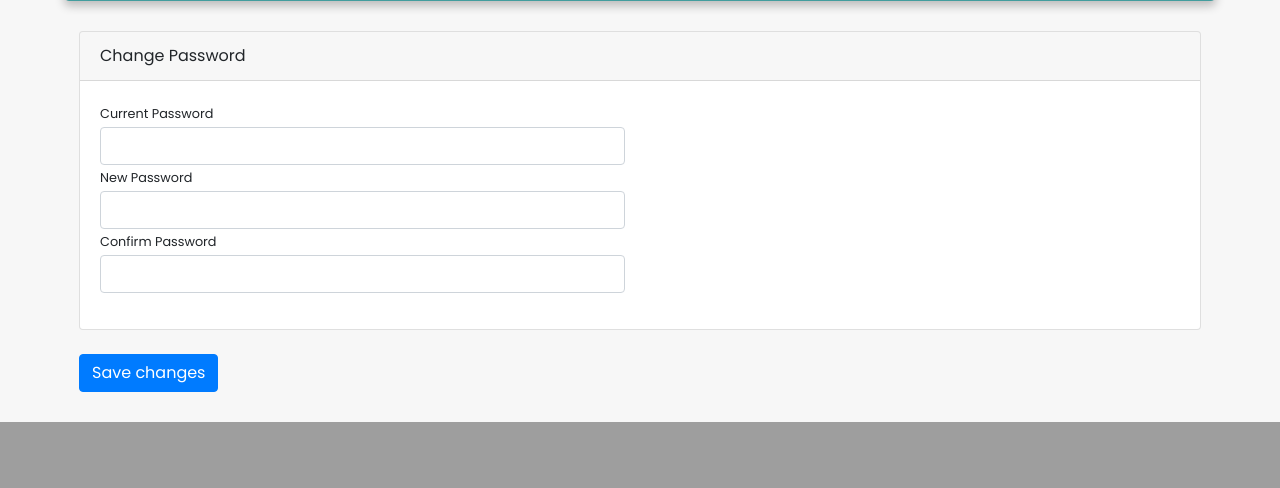
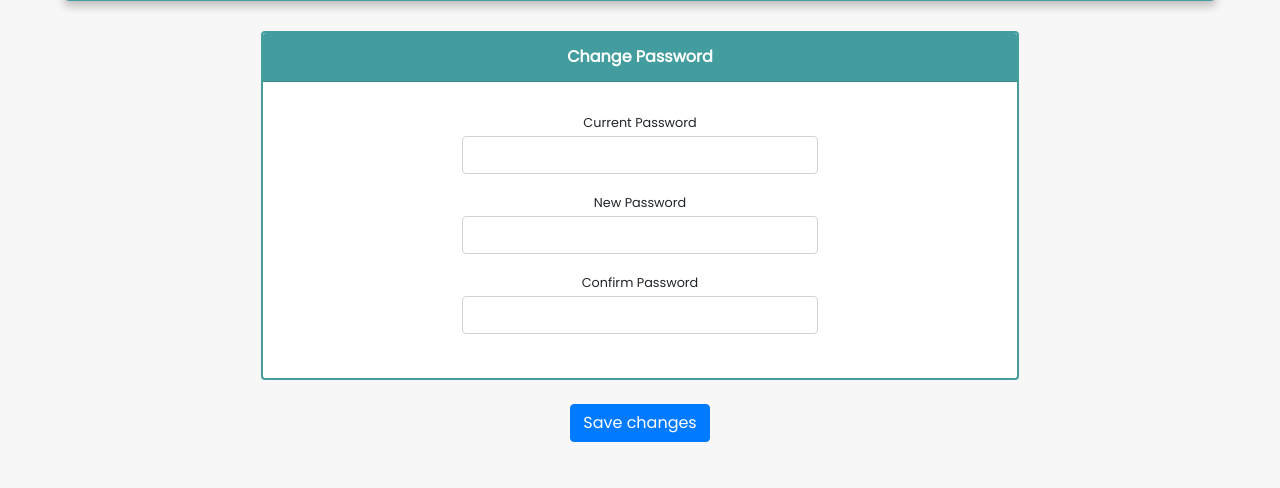
Before and after one commit to princesscarl/frozenhub, a PHP site: page /user_area/change_password.php in a window 1280 px wide. Shown: the part 707-1195 px from the top of the page. Before the commit the page ends 1129 px from the top, so only its background shows below. Run offline with PHP 8.4, Linux system fonts and the light colour scheme; the visitor is signed in with stand-in values (Sample User, id 1); data that the repository does not hold is empty; some libraries are stand-ins or nearby versions.

Commit message:
Update change_password.php

```diff
--- a/user_area/change_password.php
+++ b/user_area/change_password.php
@@ -246,10 +246,11 @@ else{
 
 <!-- END OF NAVBAR -->
 <div style="width: 90%; margin-top:30px; margin-bottom: 30px; margin-right: auto; margin-left: auto;">
-<div class=" col-lg-12 mb-3">
+<div class="row d-flex justify-content-center">
+<div class=" col-lg-8 mb-3 text-center">
             <!-- Account details card-->
-            <div class="card mb-4">
-                <div class="card-header">Change Password</div>
+            <div class="card mb-4" style="border: #439D9E solid 2px;">
+                <div class="card-header text-white" style="background-color: #439D9E; font-weight:bold;">Change Password</div>
                 <div class="card-body">
                     <form method="POST">
 
@@ -278,14 +279,14 @@ else{
                         ?>
                         </div>
                         <!-- Form Row-->
-                        <div class="row gx-3 mb-3 d-flex">
+                        <div class="row gx-3 mb-3 d-flex justify-content-center">
                             <!-- Form Group (first name)-->
-                            <div class="col-md-6">
+                            <div class="col-md-6 p-2">
                                 <label class="small mb-1" for="inputFirstName"> Current Password</label>
-                                <input class="form-control" id="inputFirstName"  type="password" name="currentpass">
+                                <input class="form-control mb-3" id="inputFirstName"  type="password" name="currentpass">
 
                                 <label class="small mb-1" for="inputLastName">New Password</label>
-                                <input class="form-control" id="inputLastName"  type="password" name="newpass">
+                                <input class="form-control mb-3" id="inputLastName"  type="password" name="newpass">
 
                                 <label class="small mb-1" for="inputOrgName">Confirm Password</label>
                                 <input class="form-control" id="inputOrgName"  type="password" name="confirmpass">
@@ -308,6 +309,7 @@ else{
                 </div>
             </div>
         </div>
+                                  </div>
     </div>
 </div>
 
```
